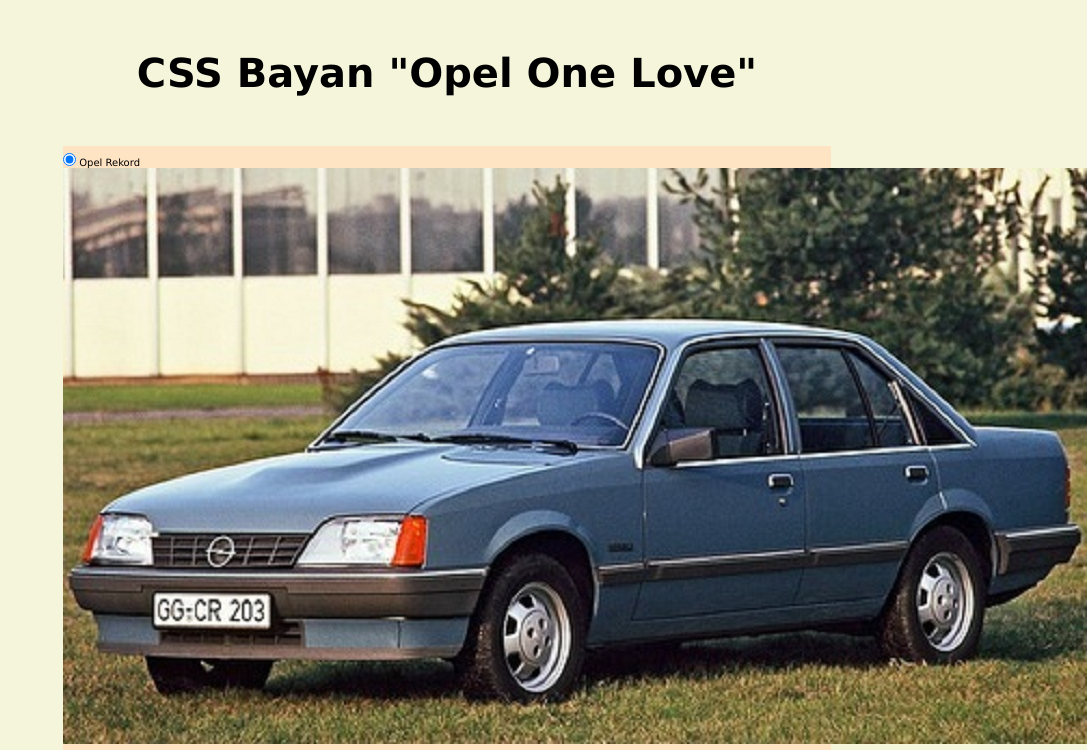
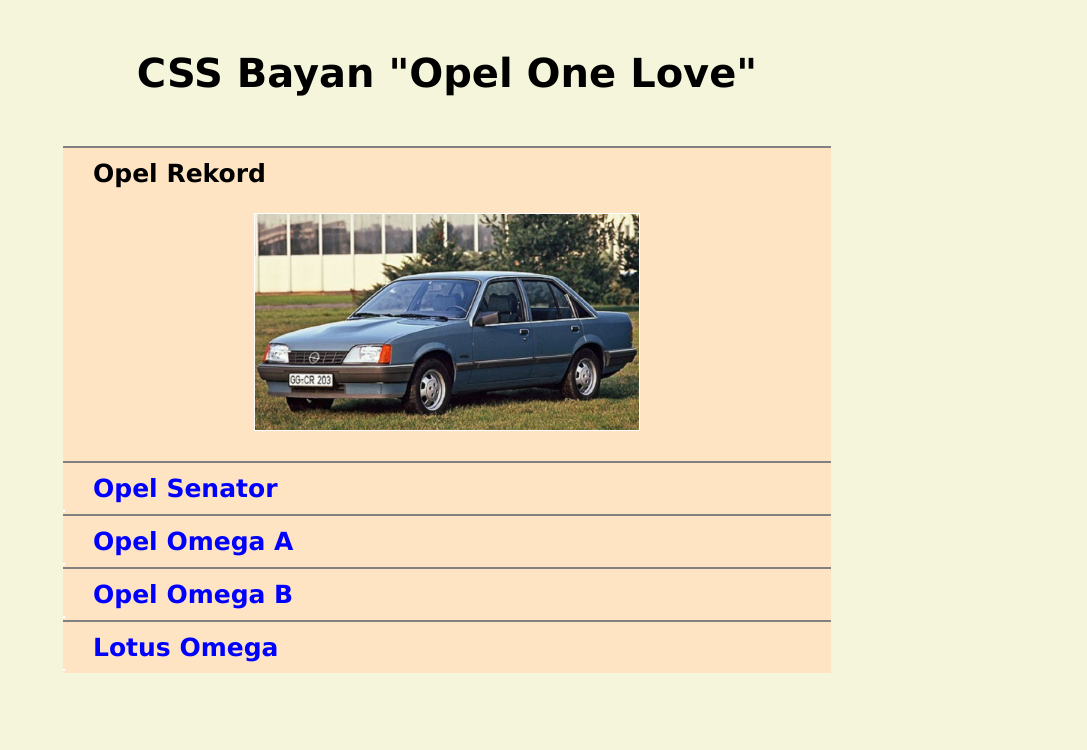
Before and after one commit to UaRekord/CSS-Bayan, a plain HTML site: page index.html in a window 1280 px wide. Shown: the top 750 px of the page, without its empty margins (193-1280 px from the left). Drawn offline with Linux system fonts and the light colour scheme.

Commit message:
feat: added transition and other features 12/03/23 11:47

```diff
--- a/style.css
+++ b/style.css
@@ -47,3 +47,66 @@ svg line {
 .container div > * {
   cursor: inherit;
 }
+
+label > img, input:not(:checked) + label > img {
+  width: 0px;
+  height: 0px;
+  border: 1px solid white;
+}
+
+.container:hover svg {
+  opacity: 1;
+  transition: opacity 0.5s;
+}
+
+.container:hover .element__text, input:checked + label > span > span {
+  color: black;
+  transition: color 0.5s;
+}
+
+.element:hover {
+  transition: height 1s;
+}
+
+.element:hover > label > img,
+input:checked + label > img {
+  display: block;
+  width: 50%;
+  height: auto;
+  transition: width 0.5s;
+  margin: 25px auto 30px auto;
+}
+
+.element:hover svg {
+  transform: rotate(45deg);
+  transition: transform 0.5s;
+}
+
+.container label {
+  margin-left: 30px;
+}
+
+.element__text {
+  font-size: 2.5rem;
+  color: blue;
+  font-weight: bold;
+}
+
+.element__header {
+  margin-left: 30px;
+  display: flex;
+  justify-content: space-between;
+}
+
+.container input {
+  position: absolute;
+  z-index: -1;
+  opacity: 0;
+}
+
+.line {
+  background: gray;
+  width: 100%;
+  display: block;
+  height: 2px;
+}
```
